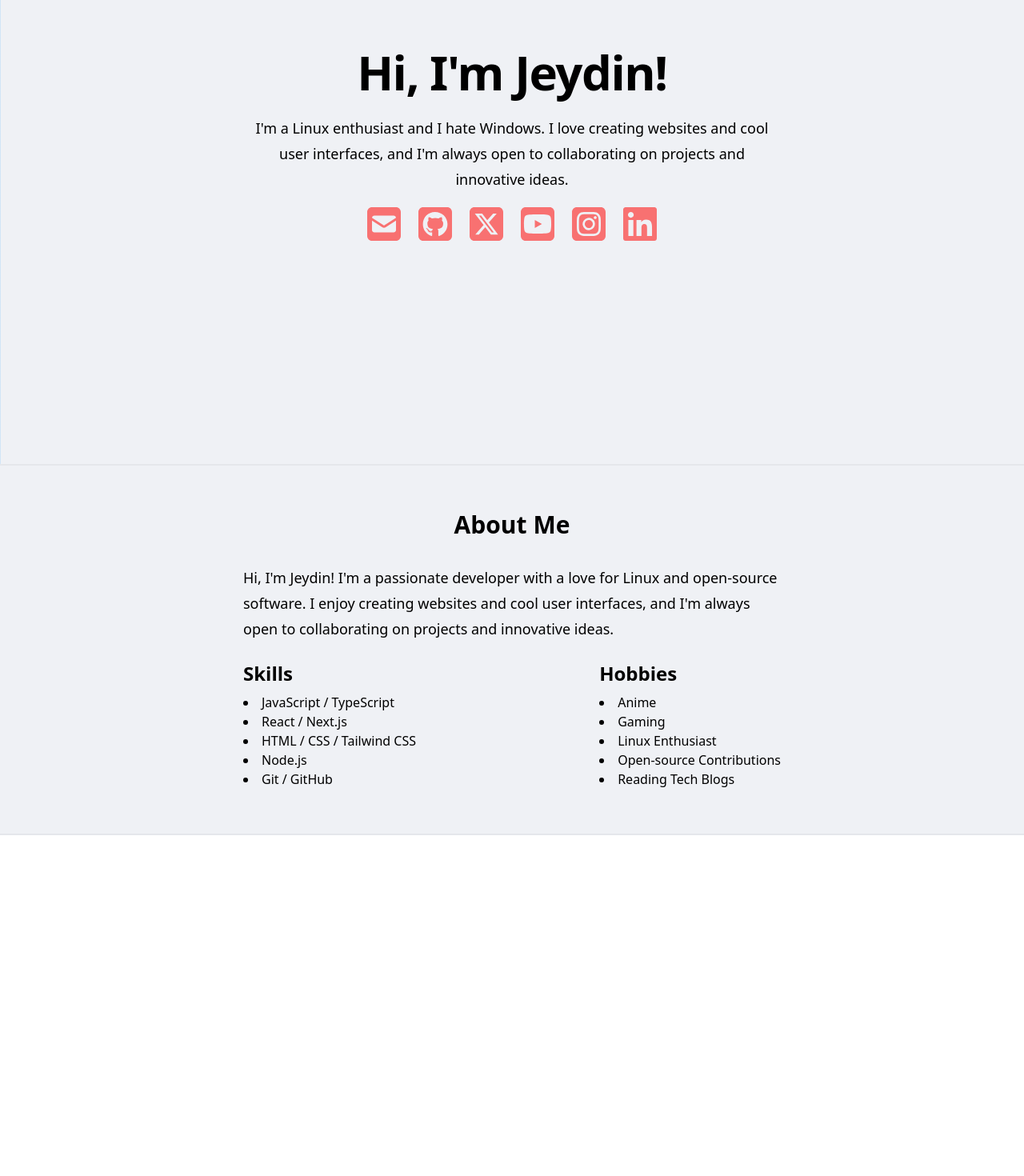
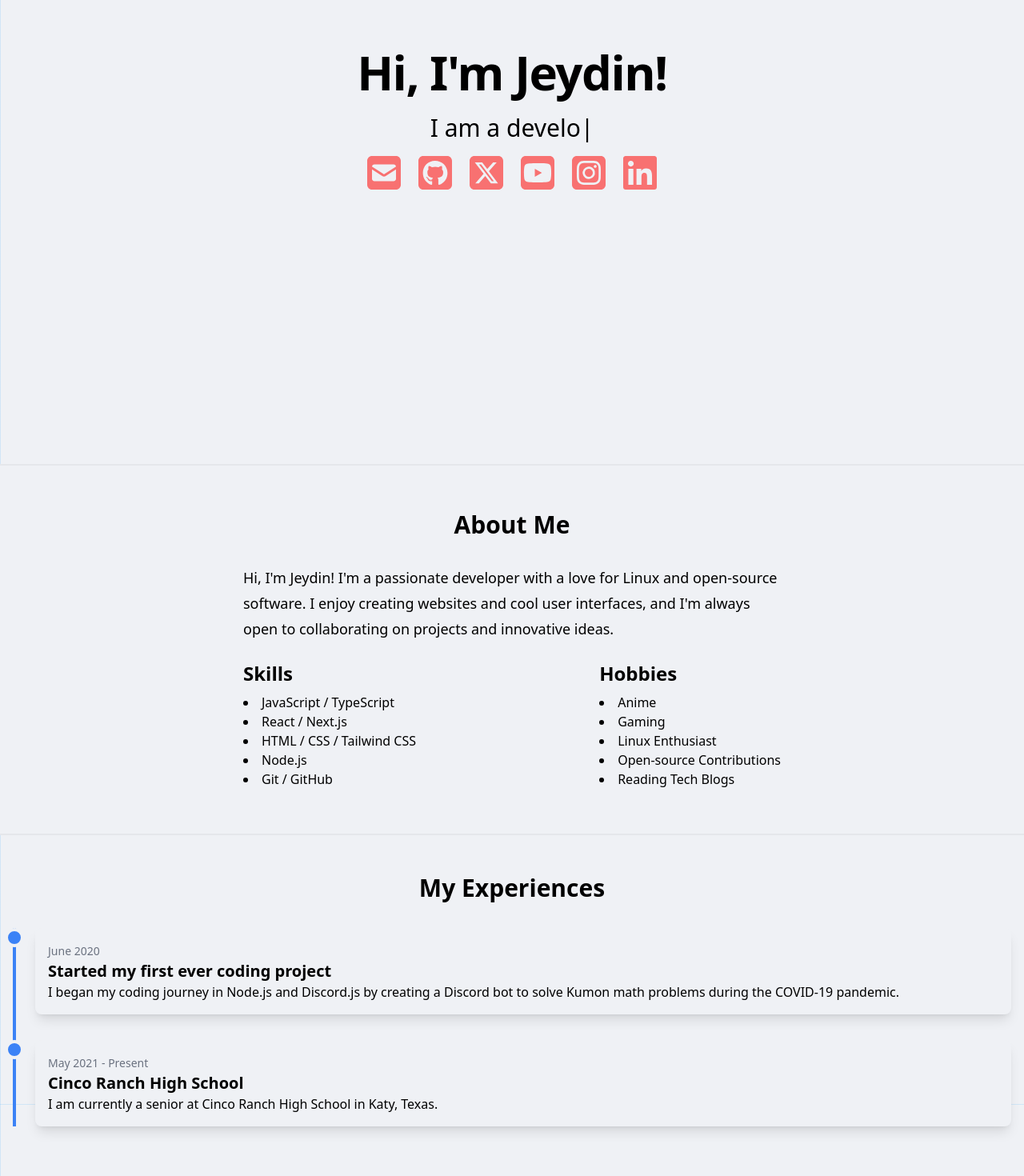
Before and after one commit to Jeydin21/Website, a Next.js app: page /landing in a window 1280 px wide. Shown: the part 220-1690 px from the top of the page at 80% size. Before the commit the page ends 1264 px from the top, so only its background shows below. Built offline with nearby package versions, Linux system fonts and the light colour scheme.

Commit message:
Added experiences component and adjusted Hero component

```diff
--- /dev/null
+++ b/components/sections/Experience.tsx
@@ -0,0 +1,38 @@
+import React from 'react';
+
+const experiences = [
+  {
+    date: 'June 2020',
+    title: 'Started my first ever coding project',
+    description: 'I began my coding journey in Node.js and Discord.js by creating a Discord bot to solve Kumon math problems during the COVID-19 pandemic.',
+  },
+  {
+    date: 'May 2021 - Present',
+    title: 'Cinco Ranch High School',
+    description: 'I am currently a senior at Cinco Ranch High School in Katy, Texas.',
+  },
+];
+
+export default function Experience() {
+  return (
+    <div className="h-full py-12">
+      <div className="container mx-auto px-4">
+        <h2 className="text-3xl font-extrabold text-center text-light-text dark:text-white mb-8">
+          My Experiences
+        </h2>
+        <div className="relative border-l-4 border-blue-500 dark:border-blue-300">
+          {experiences.map((experience, index) => (
+            <div key={index} className="mb-8 ml-6">
+              <div className="absolute w-6 h-6 bg-blue-500 dark:bg-blue-300 rounded-full -left-3.5 border-4 border-light-background dark:border-dark-background2"></div>
+              <div className="bg-light-background dark:bg-slate-700 p-4 rounded-lg shadow-lg">
+                <span className="text-sm text-gray-500 dark:text-gray-400">{experience.date}</span>
+                <h3 className="text-xl font-semibold text-light-text dark:text-white">{experience.title}</h3>
+                <p className="text-light-text dark:text-dark-text">{experience.description}</p>
+              </div>
+            </div>
+          ))}
+        </div>
+      </div>
+    </div>
+  );
+};
--- a/components/sections/Hero.tsx
+++ b/components/sections/Hero.tsx
@@ -1,4 +1,5 @@
 import ButtonsContainer from "@/components/buttons/ButtonsContainer";
+import { ReactTyped } from "react-typed";
 
 export default function Hero() {
   return (
@@ -8,8 +9,15 @@ export default function Hero() {
           <h1 className="text-balance text-4xl font-bold tracking-tight text-black dark:text-white sm:text-6xl">
             Hi, I'm Jeydin!
           </h1>
-          <p className="mt-6 text-lg leading-8 text-black dark:text-white mb-2">
-            I'm a Linux enthusiast and I hate Windows. I love creating websites and cool user interfaces, and I'm always open to collaborating on projects and innovative ideas.
+          <p className="mt-6 text-3xl leading-8 text-black dark:text-white mb-2">
+            I am a{" "}
+            <ReactTyped
+              strings={["student", "developer", "Linux enthusiast", "anime enjoyer"]}
+              typeSpeed={50}
+              backSpeed={40}
+              backDelay={2000}
+              loop
+            />
           </p>
           <ButtonsContainer />
         </div>
--- a/package.json
+++ b/package.json
@@ -13,7 +13,8 @@
     "next": "^14.2.4",
     "react": "^18.3.1",
     "react-dom": "^18.3.1",
-    "react-icons": "^5.2.1"
+    "react-icons": "^5.2.1",
+    "react-typed": "^2.0.12"
   },
   "devDependencies": {
     "@types/node": "^22.7.5",
--- a/pages/landing.tsx
+++ b/pages/landing.tsx
@@ -2,6 +2,7 @@ import { useState } from 'react'
 import Header from "@/components/layout/Header";
 import Hero from "@/components/sections/Hero";
 import About from "@/components/sections/About";
+import Experience from "@/components/sections/Experience";
 
 export default function Landing() {
   const [mobileMenuOpen, setMobileMenuOpen] = useState(false)
@@ -11,6 +12,7 @@ export default function Landing() {
       <Header mobileMenuOpen={mobileMenuOpen} setMobileMenuOpen={setMobileMenuOpen} />
       <Hero />
       <About />
+      <Experience />
     </div>
   );
 }
```
